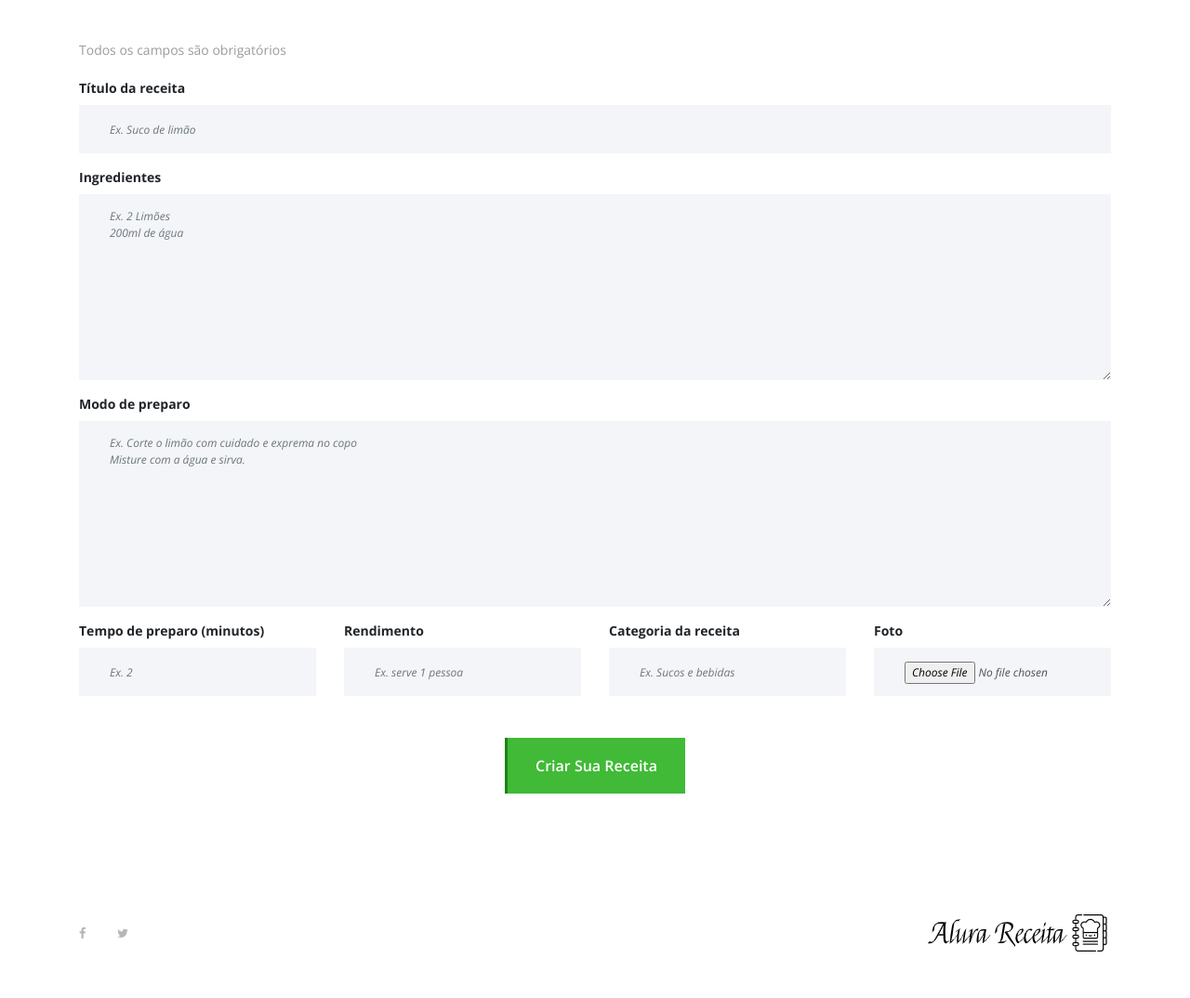
After one commit to michail-bot/site-de-receitas-com-Django-, a Django app: page /usuarios/cria/receita in a window 1280 px wide. The commit adds this page. Shown: the part 274-1348 px from the top of the page at 93% size. Run offline with Django 4.2, Linux system fonts and the light colour scheme; some libraries are stand-ins or nearby versions.

Commit message:
formulario receita

```diff
--- a/receitas/models.py
+++ b/receitas/models.py
@@ -1,9 +1,9 @@
 from django.db import models
 from datetime import datetime
-from pessoas.models import Pessoa
+from django.contrib.auth.models import User
 
 class Receita(models.Model):
-    pessoa = models.ForeignKey(Pessoa, on_delete=models.CASCADE)
+    pessoa = models.ForeignKey(User, on_delete=models.CASCADE)
     nome_receita = models.CharField(max_length=200)
     ingredientes = models.TextField()
     modo_preparo = models.TextField()
--- a/templates/partials/_menu.html
+++ b/templates/partials/_menu.html
@@ -56,10 +56,15 @@
                         <!-- Nav Start -->
                         <div class="classynav">
                             <ul>
-                              <li><a href="{% url 'index' %}">Pagina principal</a></li>
-                              <li><a href="{% url 'cadastro' %}">cadastro</a></li>
-                              <li><a href="{% url 'login' %}">Login</a></li>
-
+                                {% if user.is_authenticated %}
+                                <li><a href="{% url 'dashboard' %}">Minhas receitas</a></li>
+                                <li><a href="{% url 'cria_receita' %}">criar receita</a></li>
+                                <li><a href="{% url 'logout' %}">Logout</a></li>
+                                {% else %}
+                                <li><a href="{% url 'index' %}">Página principal</a></li>
+                                <li><a href="{% url 'cadastro' %}">Cadastro</a></li>
+                                <li><a href="{% url 'login' %}">Login</a></li>
+                              {% endif %}
                             </ul>
 
                             <!-- Formulario de busca -->
--- /dev/null
+++ b/templates/usuarios/cria_receita.html
@@ -0,0 +1,72 @@
+{% extends 'base.html' %}
+{% load static %}
+{% block content %}
+<!-- Preloader -->
+<div id="preloader">
+   <i class="circle-preloader"></i>
+   <img src="{% static 'img/core-img/pizza.png' %}" alt="">
+</div>
+
+{% include 'partials/_busca.html' %}
+
+{% include 'partials/_menu.html' %}
+
+<!-- ##### Contact Form Area Start ##### -->
+<div class="contact-area section-padding-0-80">
+   <div class="container">
+       <div class="row">
+           <div class="col-12">
+               <div class="section-heading">
+                   <h3>Crie sua receita, {{ user.username }} :)</h3>
+               </div>
+           </div>
+       </div>
+
+       <div class="row">
+           <div class="col-12">
+           <p>Todos os campos são obrigatórios</p>
+               <div class="contact-form-area">
+                   <form action="{% url 'cria_receita' %}" method="post" enctype="multipart/form-data">
+                           {% csrf_token %}
+                       <div class="row">
+                           <div class="col-12 col-lg-12">
+                               <label for="nome_receita"><b>Título da receita</b></label>
+                               <input type="text" id="nome_receita" class="form-control" name="nome_receita" placeholder="Ex. Suco de limão" required>
+                           </div>
+                           <div class="col-12">
+                               <label for="file"><b>Ingredientes</b></label>
+                               <textarea class="form-control" name="ingredientes" cols="30" rows="10" placeholder="Ex. 2 Limões &#10;200ml de água" required></textarea>
+                           </div>
+                           <div class="col-12">
+                               <label for="file"><b>Modo de preparo</b></label>
+                               <textarea class="form-control" name="modo_preparo" cols="30" rows="10" placeholder="Ex. Corte o limão com cuidado e exprema no copo  &#10;Misture com a água e sirva." required></textarea>
+                           </div>
+                           <div class="col-12 col-lg-3">
+                               <label for="file"><b>Tempo de preparo (minutos)</b></label>
+                               <input type="number" class="form-control" name="tempo_preparo" placeholder="Ex. 2" required>
+                           </div>
+                           <div class="col-12 col-lg-3">
+                               <label for="file"><b>Rendimento</b></label>
+                               <input type="text" class="form-control" name="rendimento" placeholder="Ex. serve 1 pessoa" required>
+                           </div>
+                           <div class="col-12 col-lg-3">
+                               <label for="file"><b>Categoria da receita</b></label>
+                               <input type="text" class="form-control" name="categoria" placeholder="Ex. Sucos e bebidas" required>
+                           </div>
+                           <div class="col-12 col-lg-3">
+                               <label for="file"><b>Foto</b></label>
+                               <input type="file" class="form-control" name="foto_receita" required>
+                           </div>
+                           <div class="col-12 text-center">
+                               <button class="btn delicious-btn mt-30" type="submit">Criar sua receita</button>
+                           </div>
+                       </div>
+                   </form>
+               </div>
+           </div>
+       </div>
+   </div>
+</div>
+
+{% include 'partials/_footer.html' %}
+{% endblock %}
--- a/usuarios/urls.py
+++ b/usuarios/urls.py
@@ -7,4 +7,5 @@ urlpatterns = [
     path('login', views.login, name='login'),
     path('dashboard', views.dashboard, name='dashboard'),
     path('logout', views.logout, name='logout'),
+    path('cria/receita', views.cria_receita, name='cria_receita')
 ]
--- a/usuarios/views.py
+++ b/usuarios/views.py
@@ -1,7 +1,7 @@
-from django.shortcuts import render, redirect
+from django.shortcuts import render, redirect , get_object_or_404
 from django.contrib.auth.models import User
 from django.contrib import auth
-
+from receitas.models import Receita
 def cadastro(request):
     if request.method == 'POST':
         nome = request.POST['nome']
@@ -45,7 +45,33 @@ def login(request):
     return render(request, 'usuarios/login.html')
 
 def logout(request):
-        pass
+    auth.logout(request)
+    return redirect('index')
 
 def dashboard(request):
-    return render(request, 'usuarios/dashboard.html')
+    if request.user.is_authenticated:
+        id = request.user.id
+        receitas = Receita.objects.order_by('-date_receita').filter(pessoa=id)
+
+        dados = {
+            'receitas' : receitas
+        }
+        return render(request, 'usuarios/dashboard.html', dados)
+    else:
+        return redirect('index')
+
+def cria_receita(request):
+    if request.method == 'POST':
+        nome_receita = request.POST['nome_receita']
+        ingredientes = request.POST['ingredientes']
+        modo_preparo = request.POST['modo_preparo']
+        tempo_preparo = request.POST['tempo_preparo']
+        rendimento = request.POST['rendimento']
+        categoria = request.POST['categoria']
+        foto_receita = request.FILES['foto_receita']
+        user = get_object_or_404(User, pk=request.user.id)
+        receita = Receita.objects.create(pessoa=user,nome_receita=nome_receita, ingredientes=ingredientes, modo_preparo=modo_preparo,tempo_preparo=tempo_preparo, rendimento=rendimento,categoria=categoria, foto_receita=foto_receita)
+        receita.save()
+        return redirect('dashboard')
+    else:
+        return render(request, 'usuarios/cria_receita.html')
```
Also changed, not shown: fotos das receitas/pao.jpg (added), fotos das receitas/pasta.jpg (added), fotos das receitas/torta.jpg (added), media/fotos/09/08/2022/torta.jpg (added), receitas/migrations/0005_alter_receita_pessoa.py (added).
